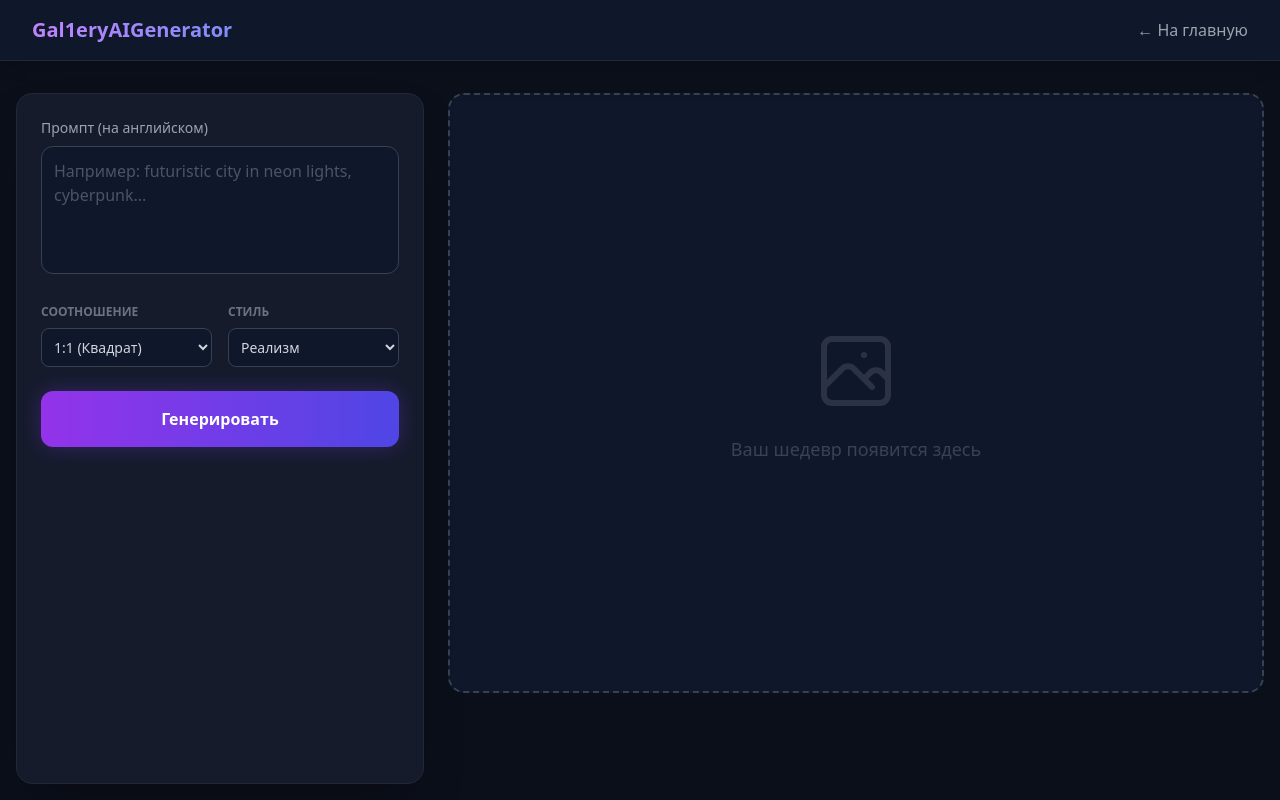
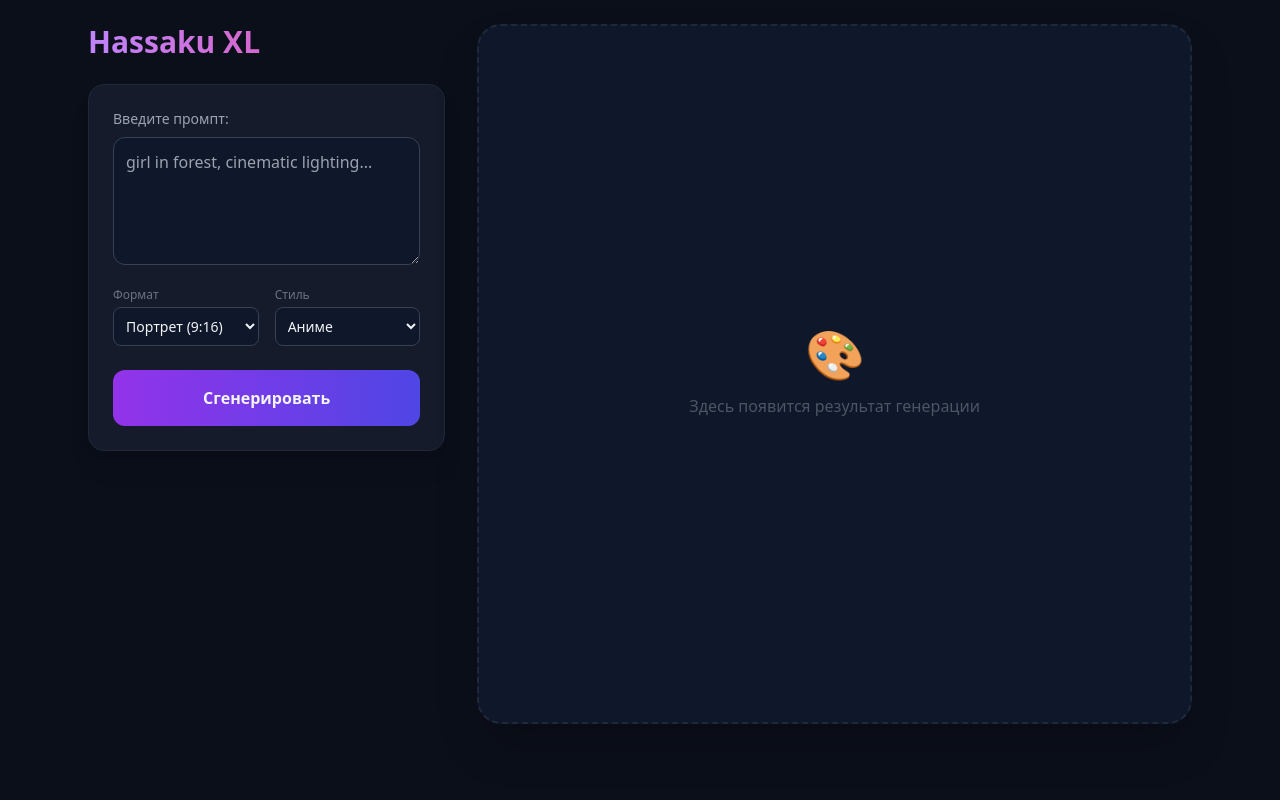
Before and after one commit to andrewchick187/Gal1eryAIGenerator, a Flask app: page /generator in a window 1280 px wide. Run offline with Flask 3, Linux system fonts and the light colour scheme; some libraries are stand-ins or nearby versions.

Commit message:
Update generator.html

```diff
--- a/templates/generator.html
+++ b/templates/generator.html
@@ -3,120 +3,98 @@
 <head>
     <meta charset="UTF-8">
     <meta name="viewport" content="width=device-width, initial-scale=1.0">
-    <title>Генерация | Dark Mode Gal1eryAI</title>
-
+    <title>Hassaku XL Generator</title>
     <script src="https://cdn.tailwindcss.com"></script>
 </head>
-<body class="bg-[#0b0f1a] text-gray-100 font-sans min-h-screen flex flex-col">
+<body class="bg-[#0b0f1a] text-gray-100 min-h-screen">
 
-    <header class="w-full p-4 border-b border-gray-800 bg-[#0f172a] shadow-lg mb-4">
-        <div class="max-w-7xl mx-auto flex justify-between items-center px-4">
-            <h1 class="text-xl font-bold bg-gradient-to-r from-purple-400 to-indigo-400 bg-clip-text text-transparent">
-                Gal1eryAIGenerator
-            </h1>
-            <a href="/" class="text-gray-400 hover:text-purple-400 font-medium transition-colors">← На главную</a>
-        </div>
-    </header>
+    <main class="max-w-6xl mx-auto p-6 flex flex-col lg:flex-row gap-8">
+        <div class="w-full lg:w-1/3 space-y-6">
+            <h1 class="text-3xl font-black bg-gradient-to-r from-purple-400 to-pink-500 bg-clip-text text-transparent">Hassaku XL</h1>
 
-    <main class="flex-grow flex flex-col lg:flex-row max-w-7xl mx-auto w-full p-4 gap-6">
+            <div class="bg-[#161b2c] p-6 rounded-2xl border border-gray-800 shadow-xl">
+                <label class="block text-sm text-gray-400 mb-2">Введите промпт:</label>
+                <textarea id="promptInput" class="w-full h-32 p-3 bg-[#0f172a] border border-gray-700 rounded-xl focus:ring-2 focus:ring-purple-500 outline-none transition-all" placeholder="girl in forest, cinematic lighting..."></textarea>
 
-        <div class="w-full lg:w-1/3 space-y-6">
-            <div class="bg-[#161b2c] p-6 rounded-2xl shadow-2xl border border-gray-800 h-full">
-
-                <div class="mb-6">
-                    <label class="block text-sm font-medium text-gray-400 mb-2">Промпт (на английском)</label>
-                    <textarea id="promptInput" class="w-full h-32 p-3 bg-[#0f172a] border border-gray-700 text-white rounded-xl focus:ring-2 focus:ring-purple-500 focus:border-transparent focus:outline-none resize-none transition-all placeholder-gray-600" placeholder="Например: futuristic city in neon lights, cyberpunk..."></textarea>
-                </div>
-
-                <div class="grid grid-cols-2 gap-4 mb-6">
+                <div class="grid grid-cols-2 gap-4 mt-4">
                     <div>
-                        <label class="block text-xs font-bold uppercase text-gray-500 mb-2">Соотношение</label>
-                        <select id="ratioSelect" class="w-full p-2 bg-[#0f172a] border border-gray-700 text-gray-300 rounded-lg text-sm focus:ring-2 focus:ring-purple-500 focus:outline-none">
-                            <option value="1:1">1:1 (Квадрат)</option>
-                            <option value="16:9">16:9 (Альбом)</option>
-                            <option value="9:16">9:16 (Портрет)</option>
+                        <label class="block text-xs text-gray-500 mb-1">Формат</label>
+                        <select id="ratioSelect" class="w-full p-2 bg-[#0f172a] border border-gray-700 rounded-lg text-sm">
+                            <option value="9:16">Портрет (9:16)</option>
+                            <option value="1:1">Квадрат (1:1)</option>
+                            <option value="16:9">Альбом (16:9)</option>
                         </select>
                     </div>
                     <div>
-                        <label class="block text-xs font-bold uppercase text-gray-500 mb-2">Стиль</label>
-                        <select id="styleSelect" class="w-full p-2 bg-[#0f172a] border border-gray-700 text-gray-300 rounded-lg text-sm focus:ring-2 focus:ring-purple-500 focus:outline-none">
-                            <option>Реализм</option>
-                            <option>Аниме</option>
-                            <option>3D Рендер</option>
-                            <option>Масло</option>
+                        <label class="block text-xs text-gray-500 mb-1">Стиль</label>
+                        <select id="styleSelect" class="w-full p-2 bg-[#0f172a] border border-gray-700 rounded-lg text-sm">
+                            <option value="anime style">Аниме</option>
+                            <option value="photorealistic">Реализм</option>
+                            <option value="digital illustration">Иллюстрация</option>
                         </select>
                     </div>
                 </div>
 
-                <button id="generateBtn" class="w-full py-4 bg-gradient-to-r from-purple-600 to-indigo-600 hover:from-purple-500 hover:to-indigo-500 text-white font-bold rounded-xl shadow-[0_0_20px_rgba(124,58,237,0.3)] transition-all flex items-center justify-center gap-2 group active:scale-[0.98]">
-                    <span id="btnText">Генерировать</span>
-                    <div id="loader" class="hidden w-5 h-5 border-2 border-white/30 border-t-white rounded-full animate-spin"></div>
+                <button id="generateBtn" class="w-full mt-6 py-4 bg-gradient-to-r from-purple-600 to-indigo-600 rounded-xl font-bold hover:brightness-110 transition-all flex items-center justify-center gap-3">
+                    <span id="btnText">Сгенерировать</span>
+                    <div id="loader" class="hidden w-5 h-5 border-2 border-white/20 border-t-white rounded-full animate-spin"></div>
                 </button>
             </div>
         </div>
 
         <div class="w-full lg:w-2/3">
-            <div id="resultContainer" class="bg-[#0f172a] border-2 border-dashed border-gray-700 rounded-2xl h-[600px] flex items-center justify-center relative overflow-hidden shadow-inner">
-
-                <div id="placeholder" class="text-center opacity-30">
-                    <svg class="w-24 h-24 mx-auto mb-4 text-gray-500" fill="none" stroke="currentColor" viewBox="0 0 24 24"><path stroke-linecap="round" stroke-linejoin="round" stroke-width="1.5" d="M4 16l4.586-4.586a2 2 0 012.828 0L16 16m-2-2l1.586-1.586a2 2 0 012.828 0L20 14m-6-6h.01M6 20h12a2 2 0 002-2V6a2 2 0 00-2-2H6a2 2 0 00-2 2v12a2 2 0 002 2z"></path></svg>
-                    <p class="text-lg text-gray-400 font-medium">Ваш шедевр появится здесь</p>
+            <div id="resultBox" class="bg-[#0f172a] border-2 border-dashed border-gray-800 rounded-3xl h-[700px] flex items-center justify-center relative overflow-hidden shadow-2xl">
+                <div id="placeholder" class="text-center text-gray-600">
+                    <p class="text-5xl mb-4">🎨</p>
+                    <p>Здесь появится результат генерации</p>
                 </div>
-
-                <img id="generatedImage" class="hidden max-w-full max-h-full object-contain transition-opacity duration-700 shadow-[0_0_50px_rgba(0,0,0,0.5)]" src="" alt="Generated Art">
+                <img id="resImg" class="hidden max-w-full max-h-full object-contain" src="" alt="AI Result">
             </div>
         </div>
     </main>
 
     <script>
-        const generateBtn = document.getElementById('generateBtn');
-        const promptInput = document.getElementById('promptInput');
-        const ratioSelect = document.getElementById('ratioSelect');
-        const styleSelect = document.getElementById('styleSelect');
-        const resultContainer = document.getElementById('resultContainer');
-        const placeholder = document.getElementById('placeholder');
-        const generatedImage = document.getElementById('generatedImage');
+        const btn = document.getElementById('generateBtn');
         const loader = document.getElementById('loader');
         const btnText = document.getElementById('btnText');
+        const resImg = document.getElementById('resImg');
+        const placeholder = document.getElementById('placeholder');
 
-        generateBtn.addEventListener('click', async () => {
-            const prompt = promptInput.value.trim();
-            if (!prompt) return alert('Введите промпт!');
+        btn.addEventListener('click', async () => {
+            const prompt = document.getElementById('promptInput').value;
+            if(!prompt) return alert('Введите текст!');
 
-            generateBtn.disabled = true;
+            // Блокировка UI
+            btn.disabled = true;
             loader.classList.remove('hidden');
-            btnText.textContent = 'Создаем магию...';
-            placeholder.classList.add('hidden');
-            generatedImage.classList.add('opacity-0');
+            btnText.textContent = 'Генерация...';
 
             try {
                 const response = await fetch('/generate', {
                     method: 'POST',
-                    headers: { 'Content-Type': 'application/json' },
+                    headers: {'Content-Type': 'application/json'},
                     body: JSON.stringify({
                         prompt: prompt,
-                        ratio: ratioSelect.value,
-                        style: styleSelect.value
+                        ratio: document.getElementById('ratioSelect').value,
+                        style: document.getElementById('styleSelect').value
                     })
                 });
 
                 const data = await response.json();
 
-                if (data.success) {
-                    generatedImage.src = data.url;
-                    generatedImage.classList.remove('hidden');
-                    setTimeout(() => generatedImage.classList.remove('opacity-0'), 50);
+                if(data.success) {
+                    resImg.src = data.url;
+                    resImg.classList.remove('hidden');
+                    placeholder.classList.add('hidden');
                 } else {
                     alert('Ошибка: ' + data.error);
-                    placeholder.classList.remove('hidden');
                 }
-            } catch (err) {
-                alert('Ошибка сети');
-                placeholder.classList.remove('hidden');
+            } catch (e) {
+                alert('Ошибка связи с сервером');
             } finally {
-                generateBtn.disabled = false;
+                btn.disabled = false;
                 loader.classList.add('hidden');
-                btnText.textContent = 'Генерировать';
+                btnText.textContent = 'Сгенерировать';
             }
         });
     </script>
```
